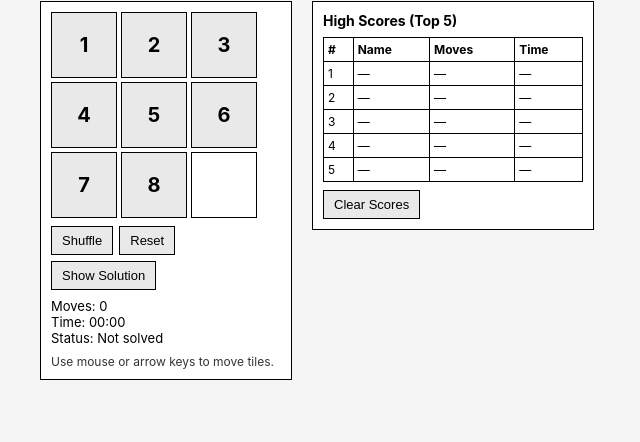
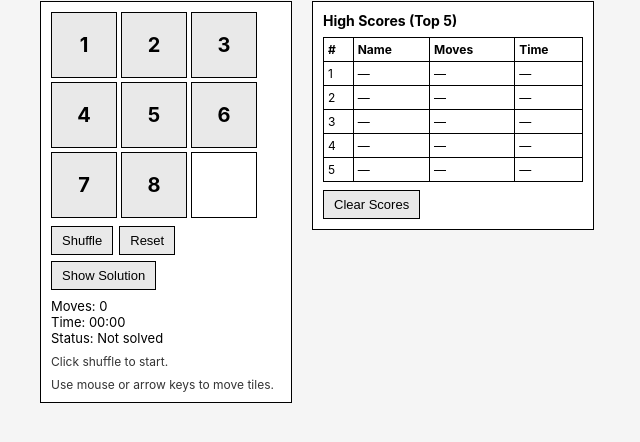
Before and after one commit to MetaOpal/tiles, a plain HTML site: page index.html in a window 1280 px wide. Shown: the part 68-510 px from the top of the page, without its empty margins (0-640 px from the left). Drawn offline with Linux system fonts and the light colour scheme.

Commit message:
index.html

```diff
--- a/index.html
+++ b/index.html
@@ -116,7 +116,9 @@
         <div>Time: <span id="time">00:00</span></div>
         <div>Status: <span id="solved">Not solved</span></div>
       </div>
+      <div class="note">Click shuffle to start.</div>
       <div class="note">Use mouse or arrow keys to move tiles.</div>
+
     </div>
 
     <div class="scores" id="scoresWrap">
```
